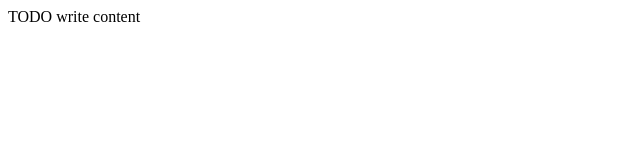
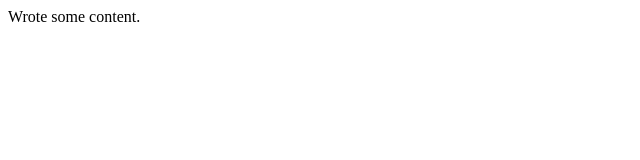
Before and after one commit to Hall-M245/KnightWatchWebsite, a website: page public_html/index.html in a window 1280 px wide. Shown: the full height of the page, 0-640 px from the left. Drawn offline with Linux system fonts and the light colour scheme.

Commit message:
Testing Upload

```diff
--- a/public_html/index.html
+++ b/public_html/index.html
@@ -11,6 +11,6 @@
         <meta name="viewport" content="width=device-width, initial-scale=1.0">
     </head>
     <body>
-        <div>TODO write content</div>
+        <div>Wrote some content.</div>
     </body>
 </html>
```
